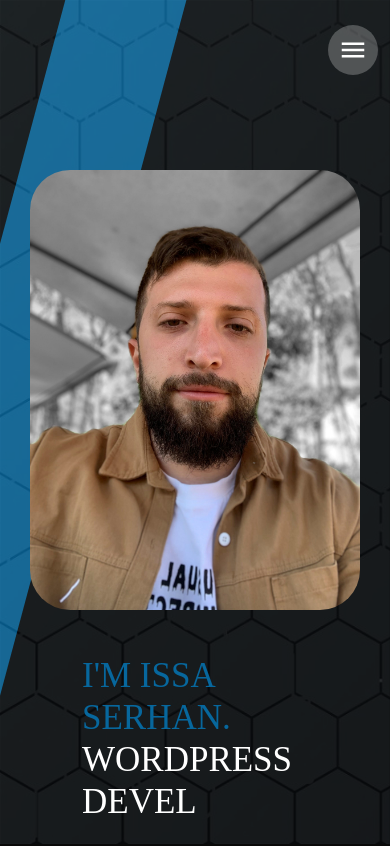
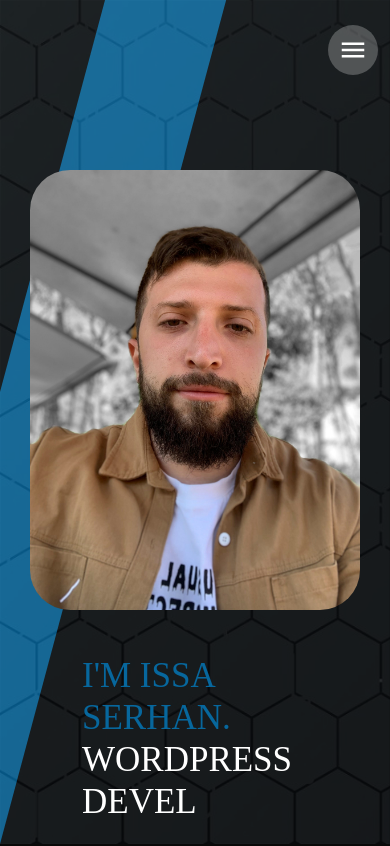
Before and after one commit to isasarhan/portolio, a Next.js app: page / in a window 390 px wide. Shown: the top 846 px of the page. Built offline with nearby package versions, Linux system fonts and the light colour scheme.

Commit message:
added new background

```diff
--- a/app/globals.css
+++ b/app/globals.css
@@ -272,3 +272,17 @@ body.light .hd .title-bg {
 
   }
 }
+@media (max-width:768px){
+  body::before {
+
+    background-size: cover;
+    background-repeat: repeat;
+    background-attachment: fixed;
+
+  }
+  .homePage .wrapper {
+    height: 100%;
+    padding: 45px 0px;
+  }
+
+}
```
